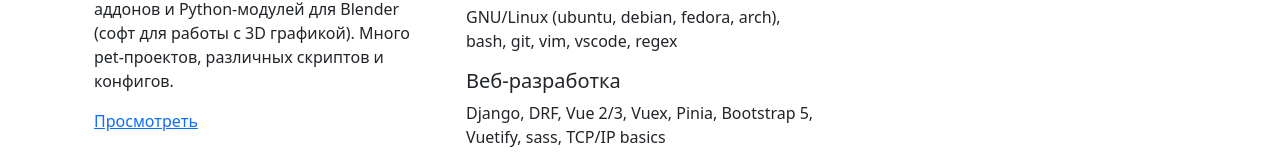
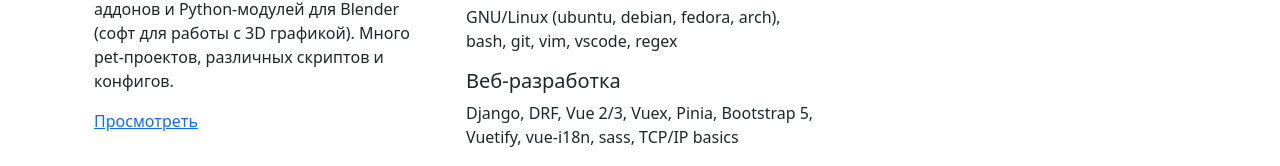
Before and after one commit to 0djentd/portfolio, a Vue app: page /portfolio/ in a window 1280 px wide. Shown: the part 634-800 px from the top of the page. Built offline with nearby package versions, Linux system fonts and the light colour scheme.

Commit message:
modified:   src/locales.js

```diff
--- a/src/locales.js
+++ b/src/locales.js
@@ -53,7 +53,7 @@
       web: {
         name: "Web",
         content:
-          "Django, DRF, Vue 2/3, Vuex, Pinia, Bootstrap 5, Vuetify, sass, TCP/IP basics",
+          "Django, DRF, Vue 2/3, Vuex, Pinia, Bootstrap 5, Vuetify, vue-i18n, sass, TCP/IP basics",
       },
       python: {
         name: "Python 3",
```
